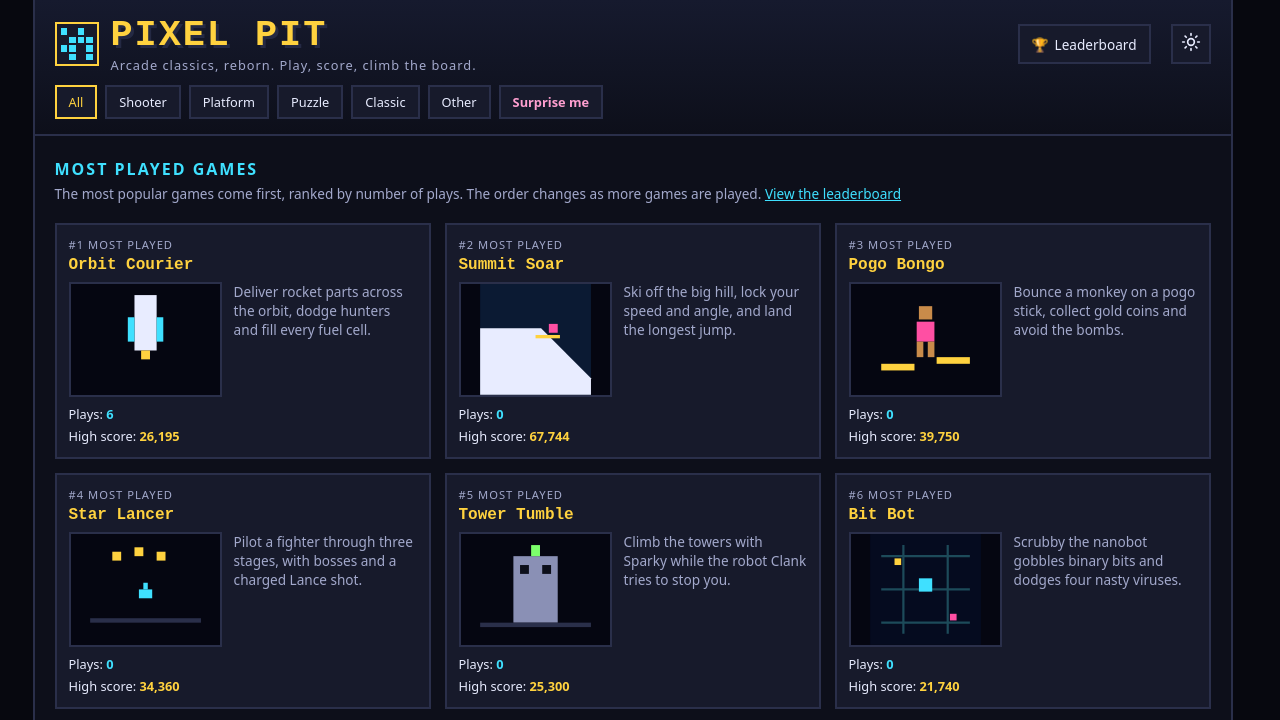
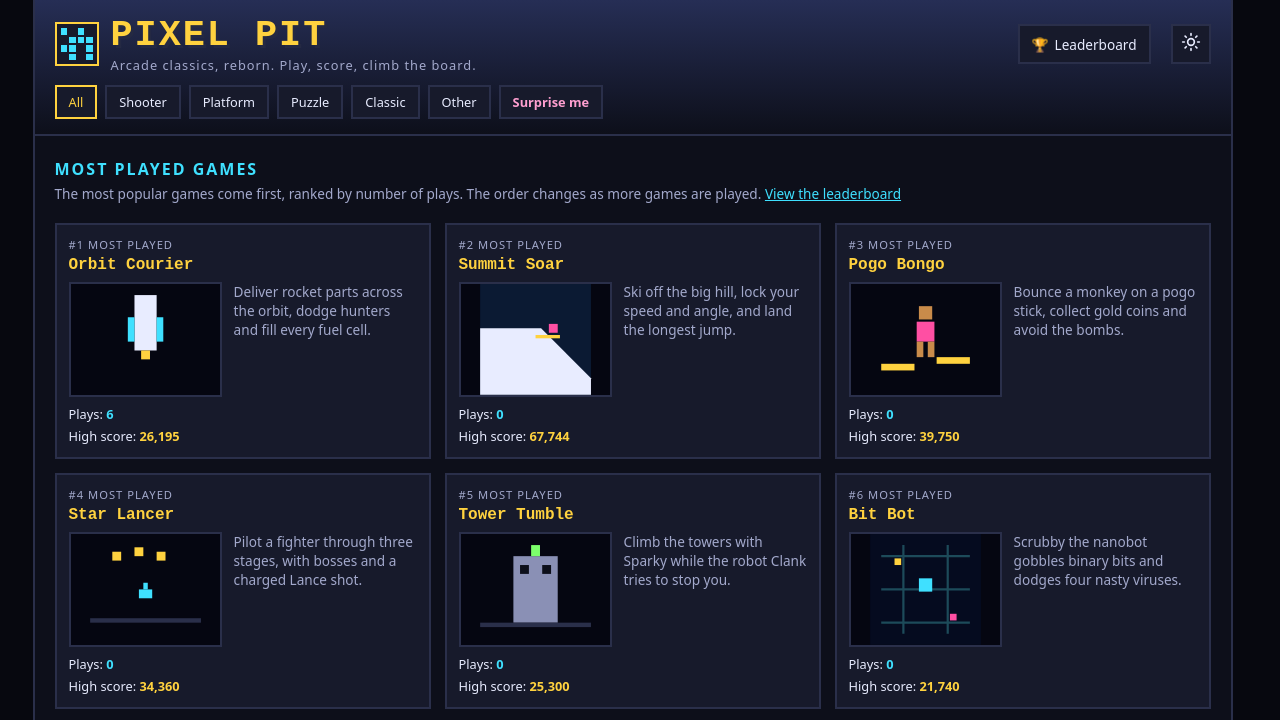
Before and after one commit to louie1066/pixel-pit, a plain HTML site: page index.html in a window 1280 px wide. Shown: the top 720 px of the page. Drawn offline with Linux system fonts and the light colour scheme.

Commit message:
Header: stronger gradient

```diff
--- a/css/site.css
+++ b/css/site.css
@@ -9,7 +9,7 @@
     --pink: #ff4fa3;
     --edge: #242943;
     --surround: #07080f;
-    --header-top: #161a2e;
+    --header-top: #262e55;
   }
   * { box-sizing: border-box; margin: 0; padding: 0; }
   /* Always reserve the scrollbar space so every page is exactly the same width, whether or not it is long enough to scroll */
@@ -80,7 +80,7 @@
 
   /* Light theme: same layout, colours swapped */
   [data-theme="light"] {
-    --bg: #f4f1ea; --panel: #ffffff; --line: #d8d2c4; --edge: #e4dfd2; --surround: #d9d3c3; --header-top: #ebe5d6;
+    --bg: #f4f1ea; --panel: #ffffff; --line: #d8d2c4; --edge: #e4dfd2; --surround: #d9d3c3; --header-top: #e2d9c2;
     --text: #1d2033; --dim: #5a6080; --yellow: #8a6500; --cyan: #0a7d99; --pink: #c2185b;
   }
 
```
